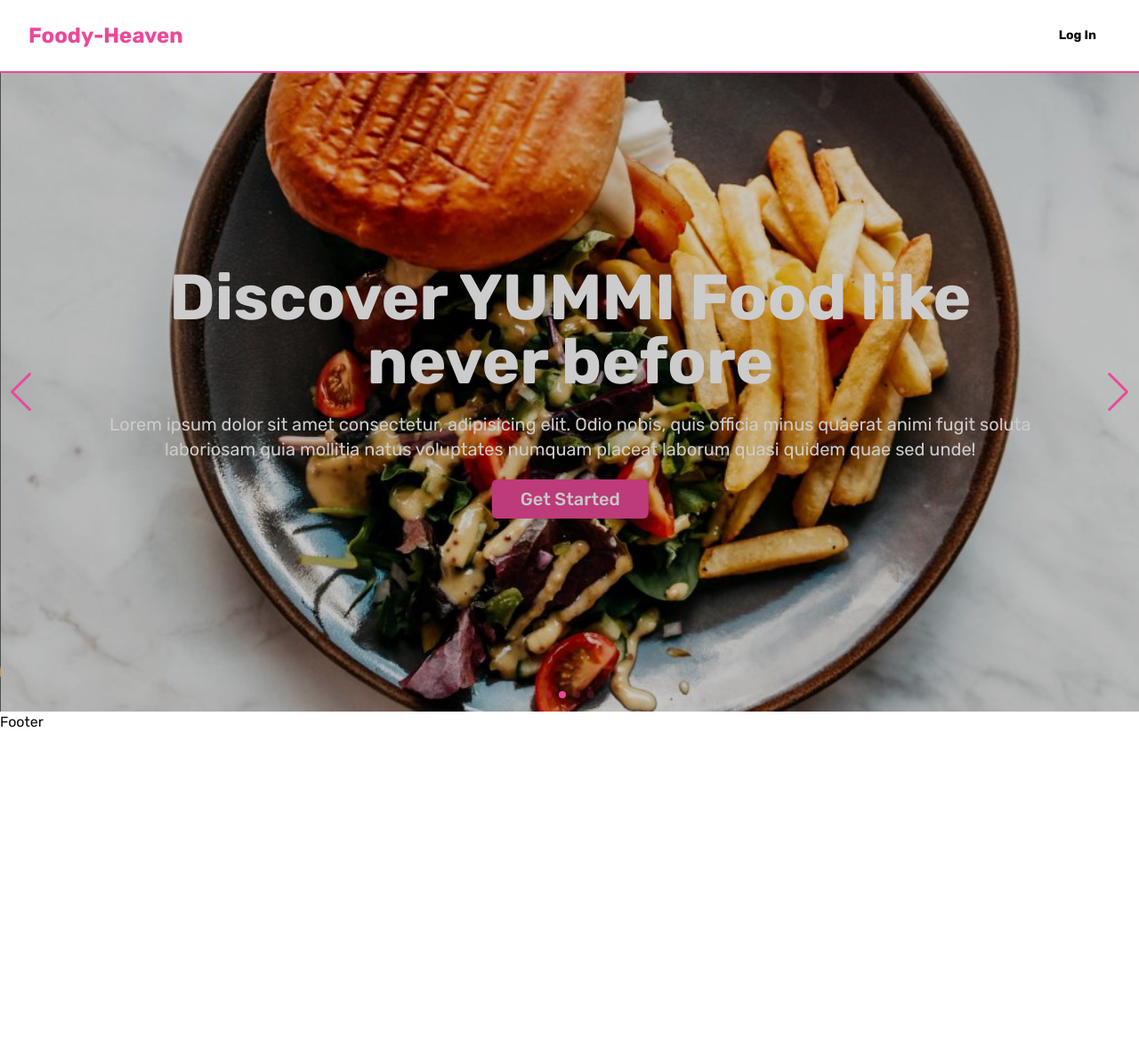
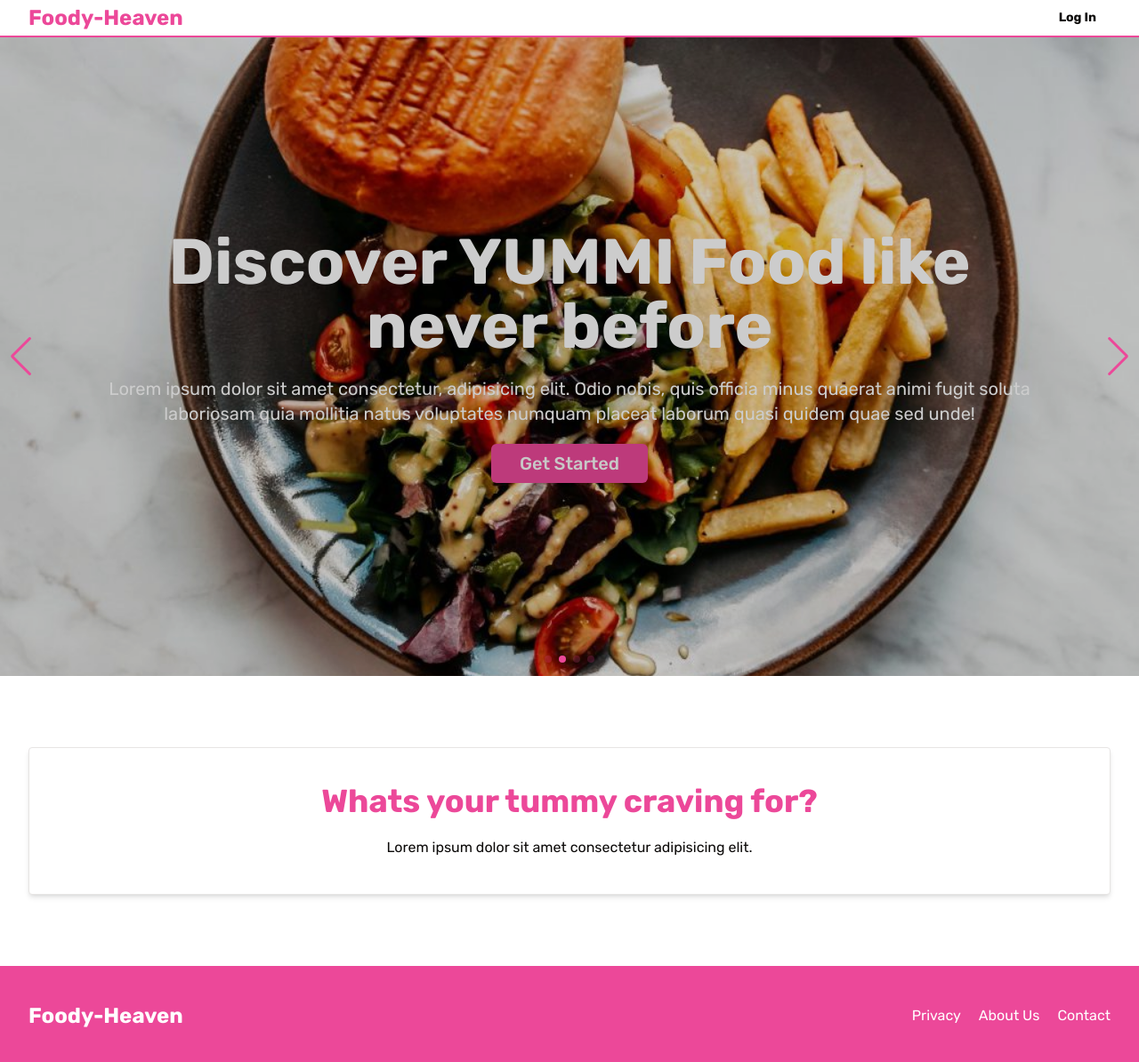
Before and after one commit to ShamimAMK/Foody-Heaven-Frontend, a Next.js app: page / in a window 1280 px wide. Shown: the top 1194 px of the page at 89% size. Before the commit the page ends 824 px from the top, so only its background shows below. Built offline with nearby package versions, Linux system fonts and the light colour scheme.

Commit message:
Header Footer & Get started added

```diff
--- a/src/app/layout.tsx
+++ b/src/app/layout.tsx
@@ -17,7 +17,7 @@
 	children: React.ReactNode;
 }>) {
 	return (
-		<html lang="en">
+		<html lang="en" className="scroll-smooth">
 			<body className={rubik.className}>
 				<main className="min-h-screen flex flex-col">
 					<Header />
--- a/src/app/page.tsx
+++ b/src/app/page.tsx
@@ -1,9 +1,11 @@
+import GetStarted from "@/components/GetStarted";
 import Hero from "@/components/Hero";
 
 const HomePage = () => {
 	return (
 		<div>
 			<Hero />
+			<GetStarted />
 		</div>
 	);
 };
--- a/src/components/Footer.tsx
+++ b/src/components/Footer.tsx
@@ -1,5 +1,20 @@
+import Link from "next/link";
+
 const Footer = () => {
-	return <footer>Footer</footer>;
+	return (
+		<footer className="mt-20 bg-pink-500 py-10 flex justify-between text-white">
+			<div className="flex flex-col md:flex-row gap-5 items-center justify-between container mx-auto">
+				<Link href="/" className="text-2xl font-bold">
+					Foody-Heaven
+				</Link>
+				<div className="flex items-center gap-5">
+					<Link href="/">Privacy</Link>
+					<Link href="/">About Us</Link>
+					<Link href="/">Contact</Link>
+				</div>
+			</div>
+		</footer>
+	);
 };
 
 export default Footer;
--- /dev/null
+++ b/src/components/GetStarted.tsx
@@ -0,0 +1,17 @@
+const GetStarted = () => {
+	return (
+		<section
+			id="get_started"
+			className="container mx-auto flex flex-col gap-20 mt-20"
+		>
+			<div className="bg-white rounded shadow-md py-10 flex flex-col gap-5 text-center border">
+				<h2 className="text-2xl md:text-4xl font-bold text-pink-500 ">
+					Whats your tummy craving for?
+				</h2>
+				<p>Lorem ipsum dolor sit amet consectetur adipisicing elit.</p>
+			</div>
+		</section>
+	);
+};
+
+export default GetStarted;
--- a/src/components/Header.tsx
+++ b/src/components/Header.tsx
@@ -4,7 +4,10 @@
 
 const Header = () => {
 	return (
-		<header className="border-b-2 border-b-pink-500 py-5">
+		<header
+			className="border-b-2 border-b-pink-500 h[82px]
+		flex item-center"
+		>
 			<div className="container mx-auto flex justify-between items-center ">
 				<Link href="/" className="text-2xl font-bold text-pink-500">
 					Foody-Heaven
--- a/src/components/Hero.tsx
+++ b/src/components/Hero.tsx
@@ -50,7 +50,7 @@
 									laboriosam quia mollitia natus voluptates numquam placeat
 									laborum quasi quidem quae sed unde!
 								</p>
-								<Link href="/">
+								<Link href="/#get_started">
 									<Button size="lg" className="md: text-xl bg-pink-500">
 										Get Started
 									</Button>
```
